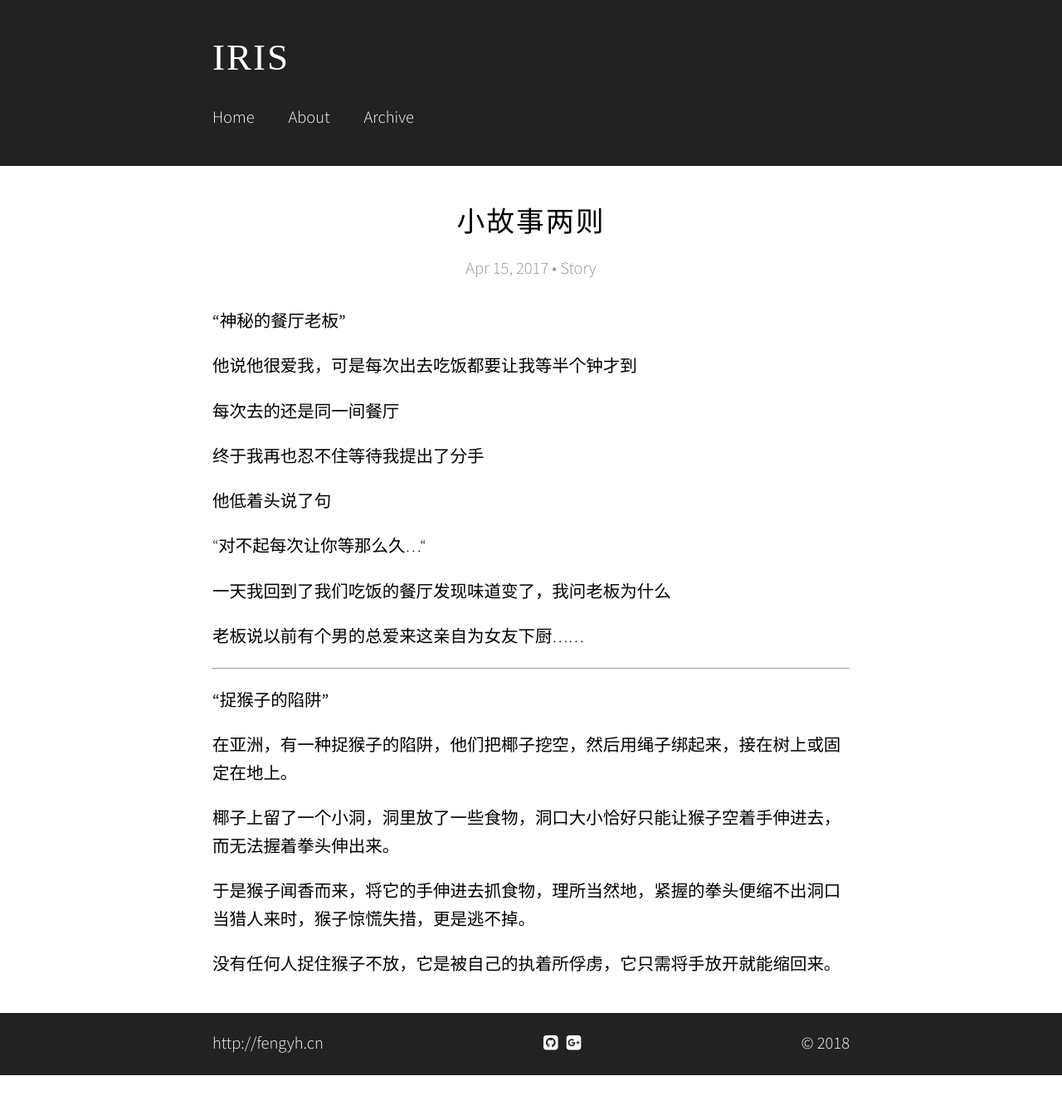
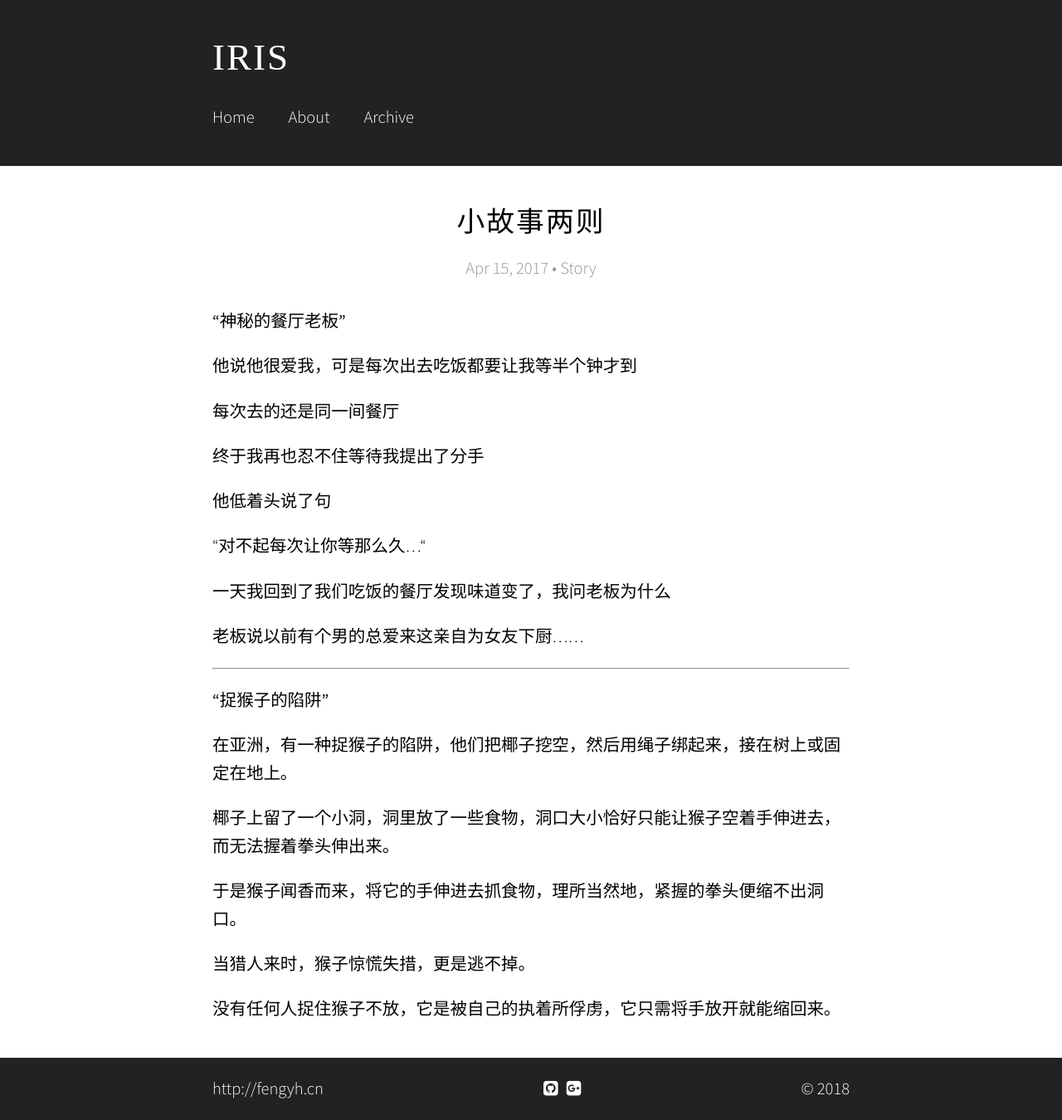
Before and after one commit to fengyhack/fengyh.cn, a Jekyll site: the page built from _posts/2017-04-15-小故事两则.md, in a window 1280 px wide. Shown: the whole page at 83% size. Built offline with Jekyll 4.4.1, drawn with Linux system fonts in a browser that asks for light colours; some web fonts are replaced; before the commit the page ends 1296 px from its top, so only the background shows below that.

Commit message:
noting more

```diff
--- a/_posts/2017-04-15-小故事两则.md
+++ b/_posts/2017-04-15-小故事两则.md
@@ -30,6 +30,8 @@ categories: Story
 
 椰子上留了一个小洞，洞里放了一些食物，洞口大小恰好只能让猴子空着手伸进去，而无法握着拳头伸出来。
 
-于是猴子闻香而来，将它的手伸进去抓食物，理所当然地，紧握的拳头便缩不出洞口当猎人来时，猴子惊慌失措，更是逃不掉。
+于是猴子闻香而来，将它的手伸进去抓食物，理所当然地，紧握的拳头便缩不出洞口。
+
+当猎人来时，猴子惊慌失措，更是逃不掉。
 
 没有任何人捉住猴子不放，它是被自己的执着所俘虏，它只需将手放开就能缩回来。
```
